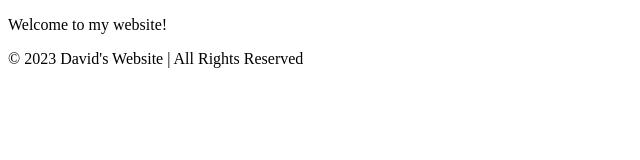
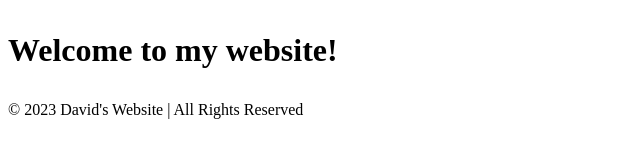
Before and after one commit to dbenshachar/starter_pack, a plain HTML site: page index.html in a window 1280 px wide. Shown: the whole page, without its empty margins (0-640 px from the left). Drawn offline with Linux system fonts and the light colour scheme.

Commit message:
feat: add h1 headers to index.html

```diff
--- a/index.html
+++ b/index.html
@@ -6,7 +6,7 @@
   <body>
     <nav></nav>
     <main>
-      <p>Welcome to my website!</p>
+      <h1><p>Welcome to my website!</p></h1>
     </main>
     <footer>© 2023 David's Website | All Rights Reserved</footer>
   </body>
```
